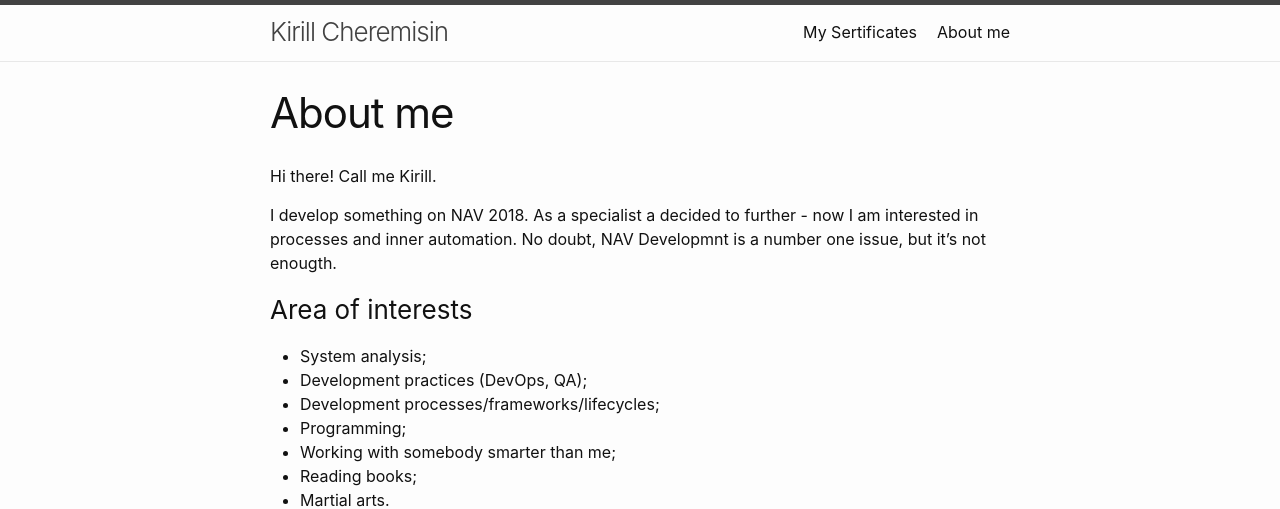
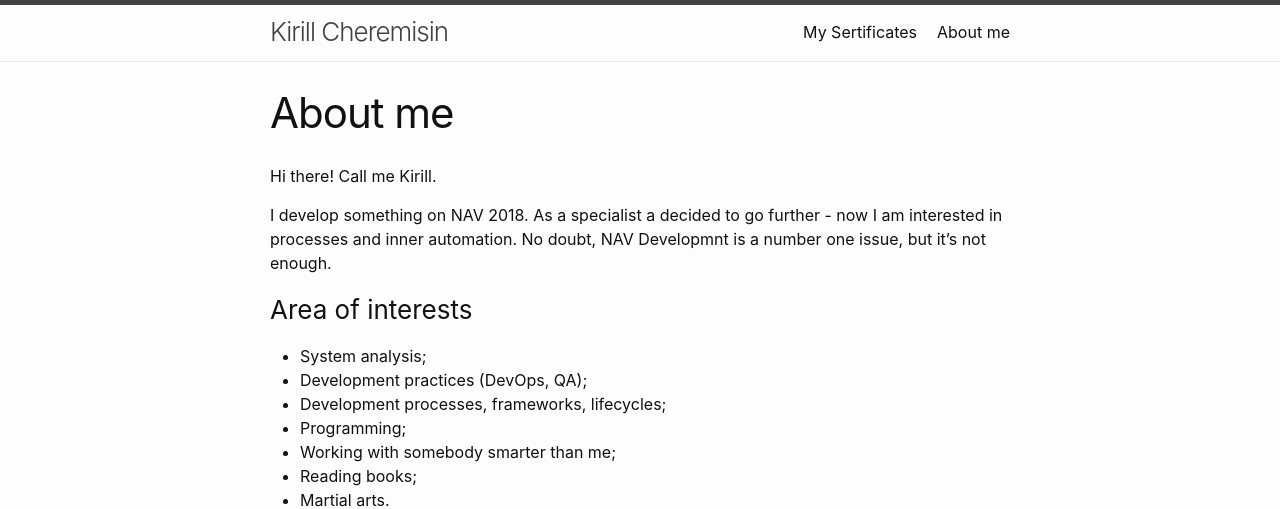
Before and after one commit to KirillCheremisin/KirillCheremisin.github.io, a Jekyll site: the page built from about.md, in a window 1280 px wide. Shown: the top 509 px of the page. Built offline with Jekyll 4.4.1, drawn with Linux system fonts in a browser that asks for light colours.

Commit message:
typo in the about page

```diff
--- a/about.md
+++ b/about.md
@@ -8,12 +8,12 @@ permalink: /about/
 Hi there!
 Call me Kirill.
 
-I develop something on NAV 2018. As a specialist a decided to further - now I am interested in processes and inner automation. No doubt, NAV Developmnt is a number one issue, but it's not enougth.
+I develop something on NAV 2018. As a specialist a decided to go further - now I am interested in processes and inner automation. No doubt, NAV Developmnt is a number one issue, but it's not enough.
 
 <h3>Area of interests</h3>
 - System analysis;
 - Development practices (DevOps, QA);
-- Development processes/frameworks/lifecycles;
+- Development processes, frameworks, lifecycles;
 - Programming;
 - Working with somebody smarter than me;
 - Reading books;
```
